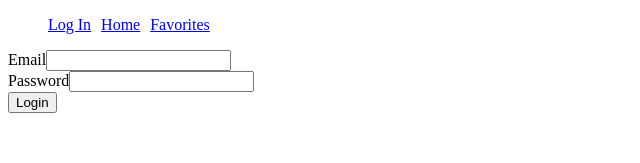
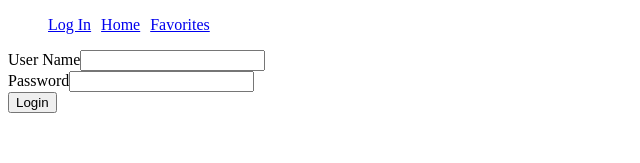
Before and after one commit to Code-the-Dream-School/alpaca-albatross-practicum-team3-back, a React (Create React App) app in the folder frontend/: page /login in a window 1280 px wide. Shown: the top 163 px of the page, without its empty margins (0-640 px from the left). Built offline with nearby package versions, Linux system fonts and the light colour scheme.

Commit message:
added onSubmit function to send userInfo to back end

```diff
--- a/frontend/src/App.js
+++ b/frontend/src/App.js
@@ -3,7 +3,8 @@ import TodoList from "./components/TodoList";
 import { Routes, Route } from 'react-router-dom';
 import FavoritesPage from './pages/FavoritesPage';
 import Header from './components/Header';
-import Login from './pages/logInPage';
+import LogInPage from './pages/LogInPage';
+
 // Function to preserve list upon refresh. Works with local storage.--sb
 
 /*const useSemiPersistentState = () => {
@@ -25,7 +26,7 @@ function App() {
       <Routes>
 
         {/* Log In */}
-        <Route path="/login" element ={<Login/>}>
+        <Route path="/login" element ={<LogInPage/>}>
         </Route>
 
         {/* home */}
--- a/frontend/src/pages/logInPage.js
+++ b/frontend/src/pages/logInPage.js
@@ -1,22 +1,30 @@
-import React from 'react';
+import React, { useState } from 'react';
 
 
-const Login=()=>{
+const LogInPage = () => {
+    const[userName,setUserName]=useState("");
+    const [password, setPassword] = useState("");
+    const [dataInput, setDataInput] = useState("");
+
+    const submitLogIn = () => {
+        const userInfo = { userName: userName, password: password };
+        setDataInput([userInfo]);
+    }
 	return(
-		<div>
-			<form action="">
+		<>
+			<form action="" onSubmit={submitLogIn}>
 				<div>
-					<label htmlFor="email">Email</label>
-					<input type="text" name="email" id="email"/>
+					<label htmlFor="user name">User Name</label>
+					<input type="text" name="user name" id="user name" value={userName} onChange={(e)=>setUserName(e.target.value)}/>
 				</div>
 				<div>
-					<label htmlFor="passw">Password</label>
-					<input type="text" name="passw" id="passw"/>
+					<label htmlFor="password">Password</label>
+					<input type="text" name="password" id="password" value={password} onChange={(e)=>setPassword(e.target.value)}/>
 				</div>
 				<button type="submit">Login</button>
 			</form>
-		</div>
+		</>
 	)
 }
 
-export default Login
+export default LogInPage;
```
